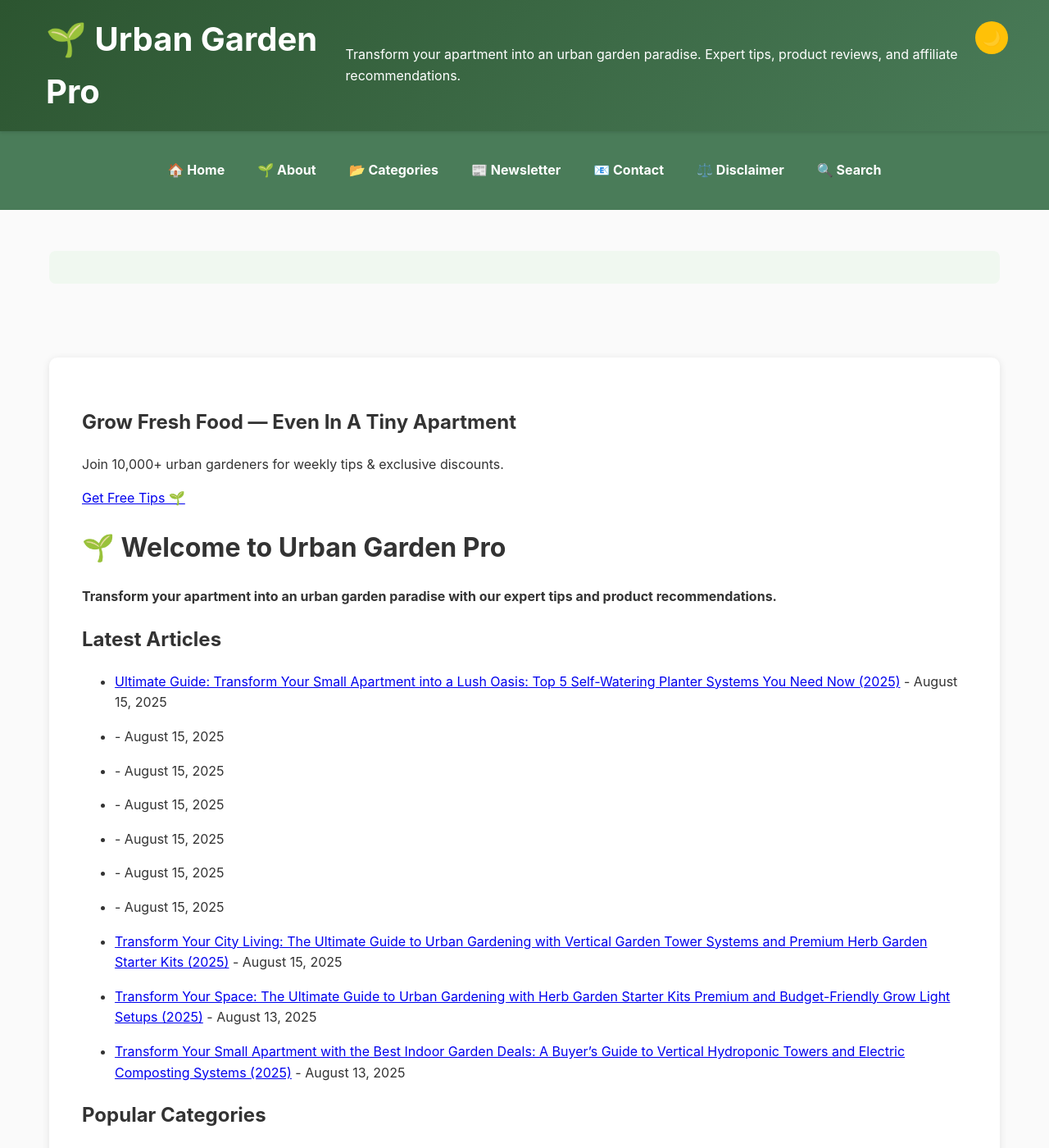
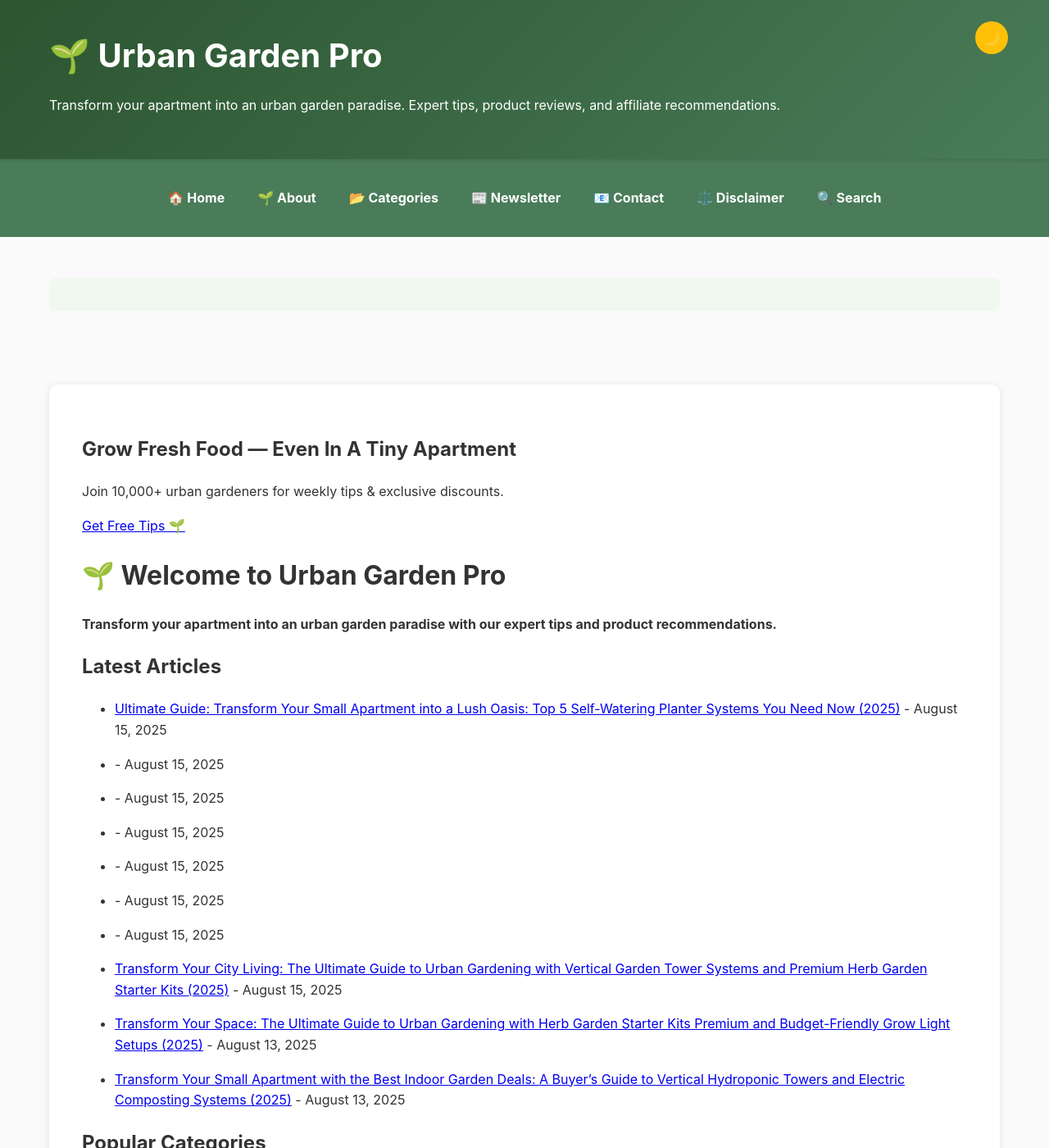
Before and after one commit to kokman168/urban-garden-blog, a Jekyll site: the page built from index.md, in a window 1280 px wide and 1400 px high. Shown: the whole window at 82% size. Built offline with Jekyll 4.4.1, drawn with Linux system fonts in a browser that asks for light colours.

Commit message:
Remove post.css and revert header modifications per user feedback

```diff
--- a/_layouts/default.html
+++ b/_layouts/default.html
@@ -28,7 +28,6 @@
   </script>
 
   {% if page.layout == 'post' %}
-  <link rel="stylesheet" href="/urban-garden-blog/assets/css/post.css">
   <script async src="https://pagead2.googlesyndication.com/pagead/js/adsbygoogle.js?client={{ site.adsense_id }}" crossorigin="anonymous"></script>
   <!-- Open Graph / Facebook -->
   <meta property="og:type" content="{% if page.layout == 'post' %}article{% else %}website{% endif %}">
@@ -389,24 +388,13 @@
         padding: 0;
       }
     }
-    /* --- Header Fix --- */
-  .site-header {
-    min-height: 56px;
-    background-color: #2c5530; /* fallback solid color */
-  }
-  .site-header .container {
-    display: flex;
-    align-items: center;
-    justify-content: space-between;
-    padding: 0 1rem;
-  }
-</style>
+    </style>
 
     <link rel="preconnect" href="https://www.google-analytics.com">
   <!-- Google CMP Funding Choices -->
   </head>
 <body>
-  <header class="site-header">
+  <header>
     <div class="container" style="position:relative;">
       <h1 class="site-title">{{ site.title }}</h1>
       <p>{{ site.description }}</p>
```
